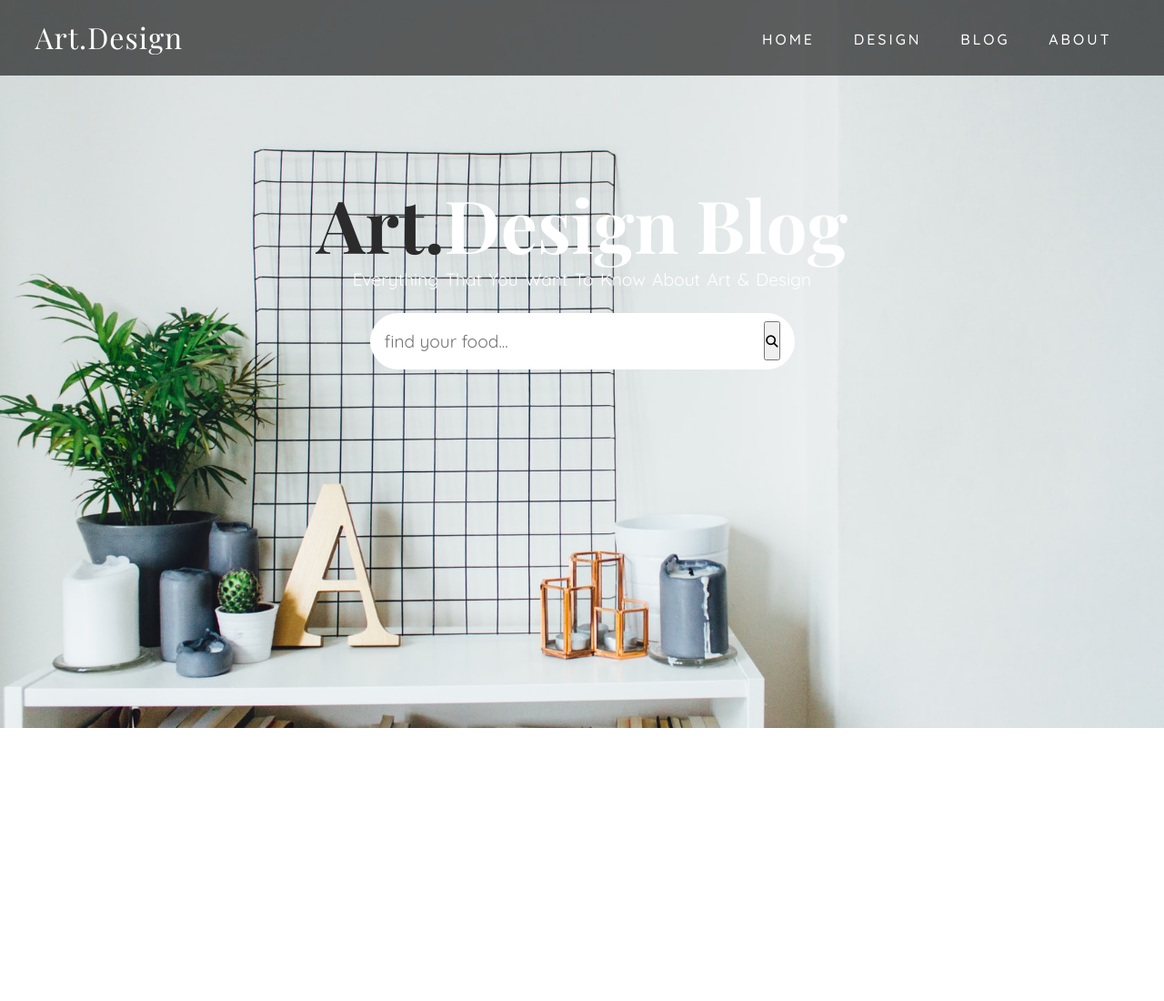
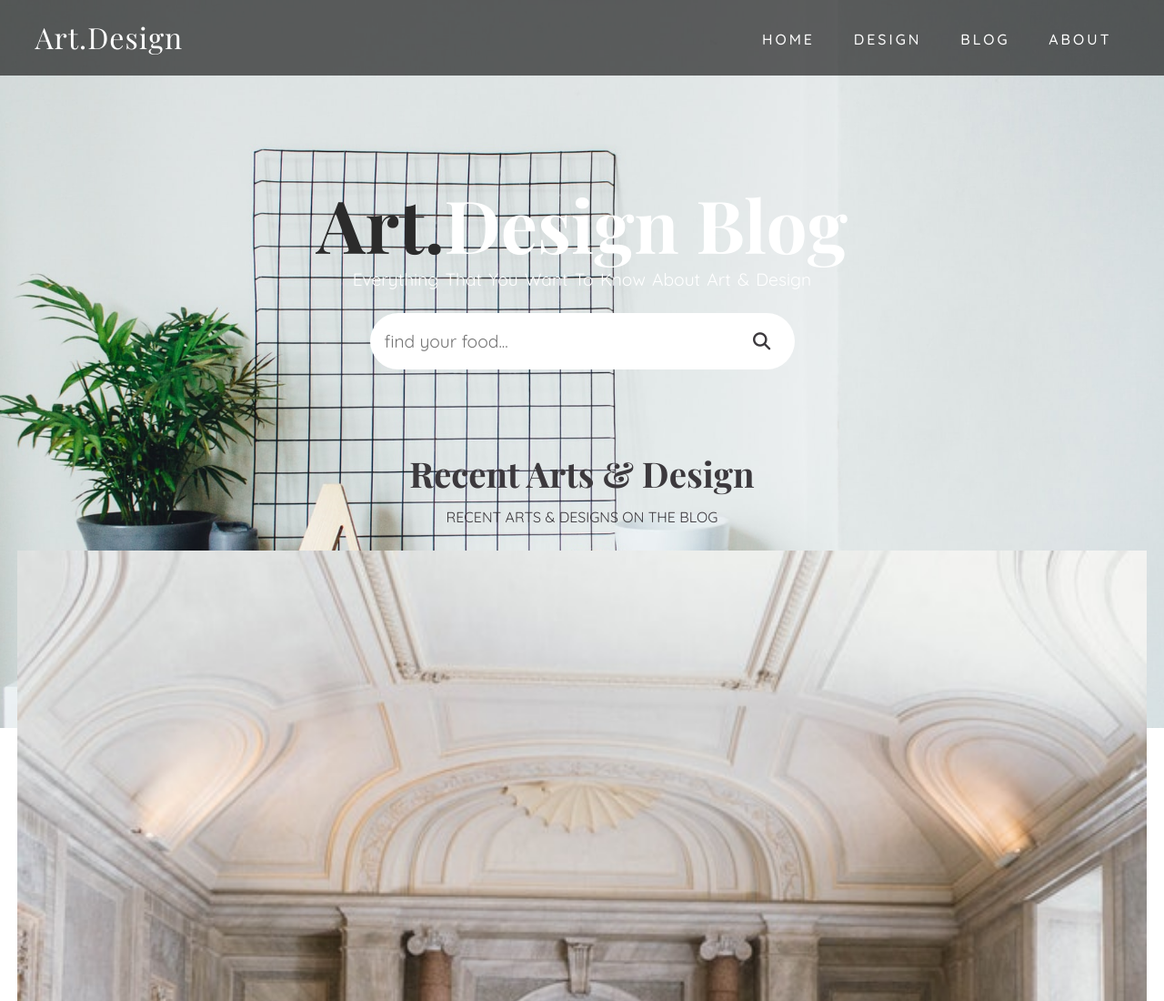
Before and after one commit to msRobiya/portfolio_sammi, a plain HTML site: page index.html in a window 1280 px wide. Shown: the top 1100 px of the page at 91% size. Before the commit the page ends 800 px from the top, so only its background shows below. Drawn offline with nearby package versions, Linux system fonts and the light colour scheme.

Commit message:
header section

```diff
--- a/index.html
+++ b/index.html
@@ -45,10 +45,28 @@
             </div>
         </div>
         </headr>
+        <!-- End of header section -->
+
+        <section class="design" id="design">
+            <div class="container">
+                <div class="title">
+                    <h2>Recent Arts & Design</h2>
+                    <p>RECENT ARTS & DESIGNS ON THE BLOG</p>
+                </div>
+                <div class="design-content">
+                    <div class="design-item">
+                        <img src="images/art-design-1.jpg" alt="">
+                        <span><i class="fa fa-heart"></i >22</span>
+                        <span>Art & Design</span>
+                    </div>
+
+                </div>
+            </div>
+        </section>
+
 </body>
 
 </html>
-
 
 <!--
 git bilab cmd da ishlash uchun birinchi
--- a/style.css
+++ b/style.css
@@ -134,3 +134,38 @@ header {
 .search-input ::placeholder {
     text-transform: capitalize;
 }
+
+.search-btn {
+    width: 40px;
+    font-size: 1.2rem;
+    color: var(--dark);
+    border: none;
+    background-color: transparent;
+    outline: none;
+    cursor: pointer;
+}
+
+
+/* end of header styling */
+
+
+/* start design styling */
+
+.design {
+    padding: 4.5rem 0;
+}
+
+.title {
+    text-align: center;
+    padding: 1rem 0;
+}
+
+.title h2 {
+    font-family: var(--playfair);
+    font-size: 2.4rem;
+}
+
+.title p {
+    text-transform: uppercase;
+    padding: 0.6rem 0;
+}
```
